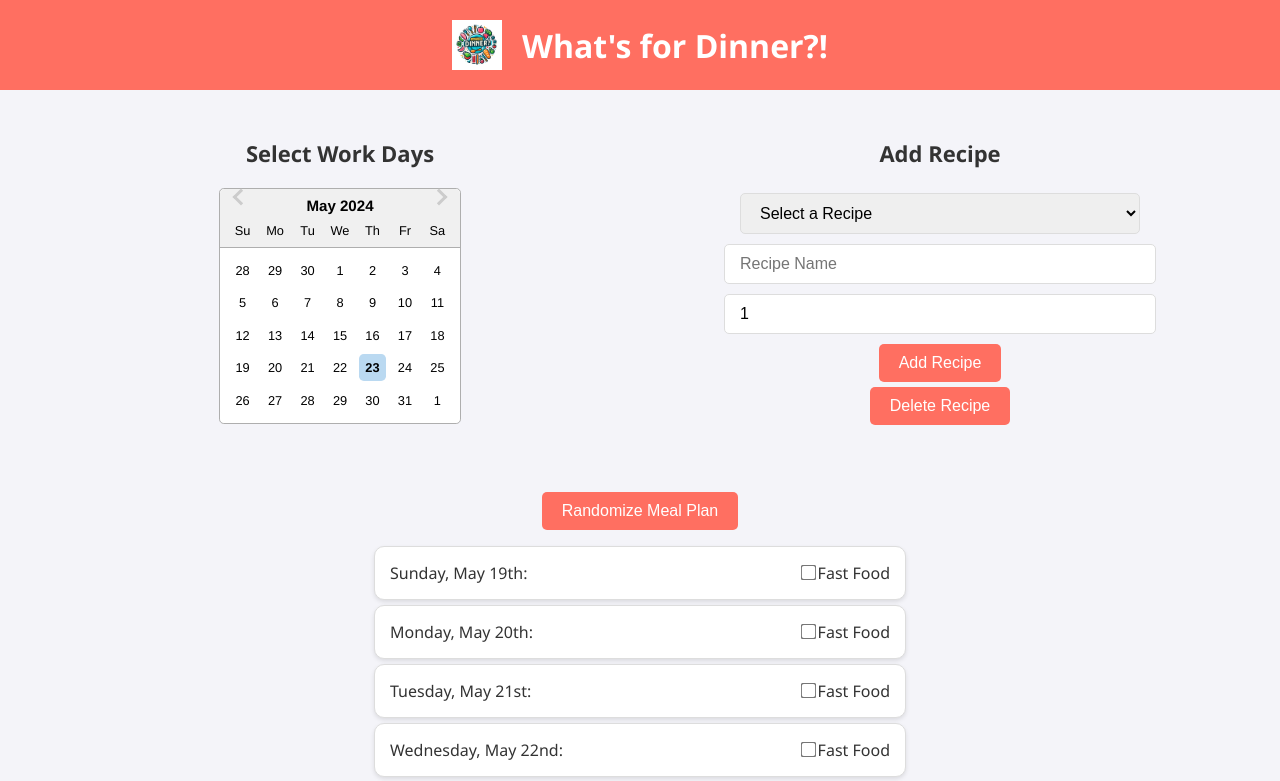
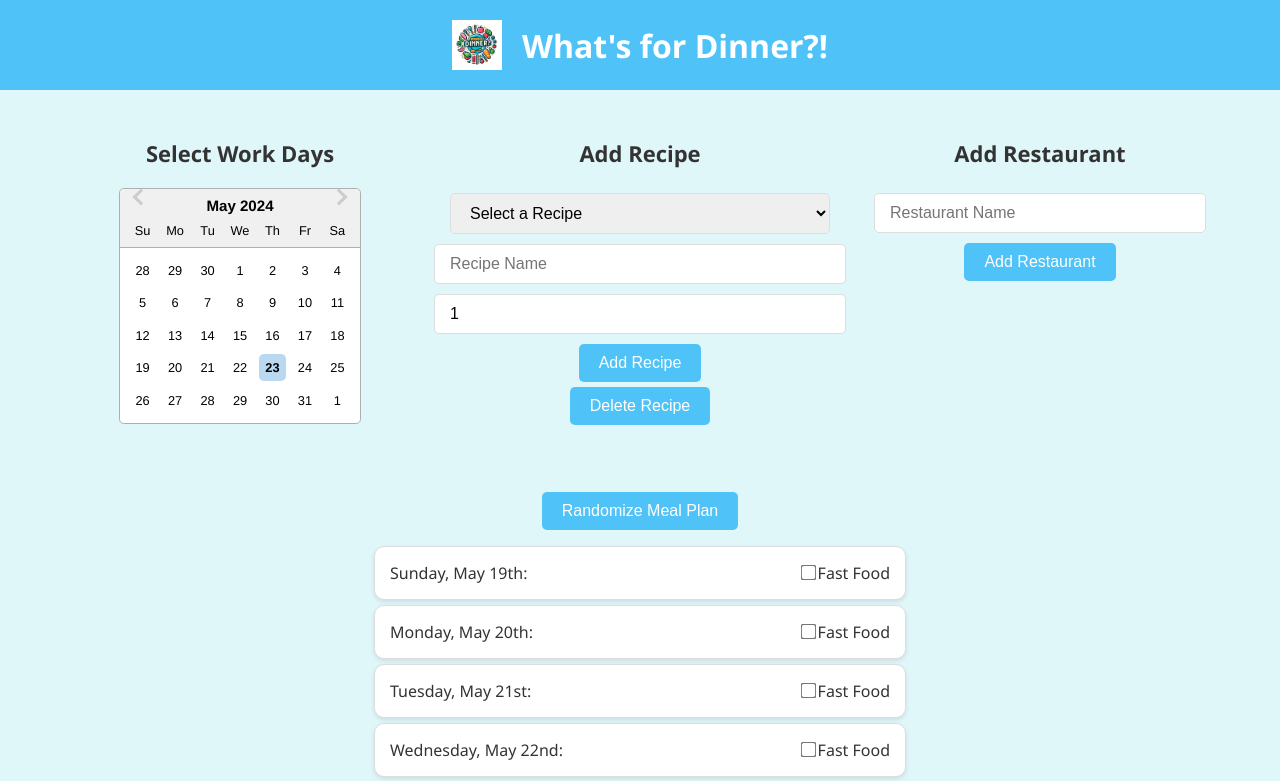
Before and after one commit to clund6325/whatisfordinner, a React (Create React App) app: page / in a window 1280 px wide. Shown: the top 781 px of the page. Built offline with nearby package versions, Linux system fonts and the light colour scheme.

Commit message:
added functionality so users could add new restaurants from the ui

```diff
--- a/src/App.css
+++ b/src/App.css
@@ -1,6 +1,6 @@
 body {
   font-family: 'Segoe UI', Tahoma, Geneva, Verdana, sans-serif;
-  background-color: #f4f4f9;
+  background-color: #e0f7fa;
   margin: 0;
   padding: 0;
 }
@@ -11,7 +11,7 @@ body {
 }
 
 .App-header {
-  background-color: #ff6f61;
+  background-color: #4fc3f7;
   padding: 20px;
   color: white;
   display: flex;
@@ -80,7 +80,7 @@ h2 {
 .RecipeForm button {
   margin-top: 5px;
   padding: 10px 20px;
-  background-color: #ff6f61;
+  background-color: #4fc3f7;
   color: white;
   border: none;
   border-radius: 5px;
@@ -89,13 +89,48 @@ h2 {
 }
 
 .RecipeForm button:hover {
-  background-color: #e65c55;
+  background-color: #42a5f5;
+}
+
+.FastFoodForm{
+  margin-bottom: 30px;
+}
+
+.FastFoodForm form {
+  display: flex;
+  flex-direction: column;
+  align-items: center;
+}
+
+.FastFoodForm input, .FastFoodForm select {
+  margin: 5px 0;
+  padding: 10px 15px;
+  border: 1px solid #ddd;
+  border-radius: 5px;
+  width: 100%;
+  max-width: 300px;
+  font-size: 16px;
+}
+
+.FastFoodForm button {
+  margin-top: 5px;
+  padding: 10px 20px;
+  background-color: #4fc3f7;
+  color: white;
+  border: none;
+  border-radius: 5px;
+  cursor: pointer;
+  font-size: 16px;
+}
+
+.FastFoodForm button:hover {
+  background-color: #42a5f5;
 }
 
 button {
   margin-top: -10px;
   padding: 10px 20px;
-  background-color: #ff6f61;
+  background-color: #4fc3f7;
   color: white;
   border: none;
   border-radius: 5px;
@@ -104,7 +139,7 @@ button {
 }
 
 button:hover {
-  background-color: #e65c55;
+  background-color: #42a5f5;
 }
 
 ul {
--- /dev/null
+++ b/src/components/FastFoodForm.js
@@ -0,0 +1,30 @@
+import React, { useState } from 'react';
+
+const FastFoodForm = ({ addFastFoodOption}) => {
+    const [name, setName] = useState('');
+
+    const handleSubmit = (e) => {
+        e.preventDefault();
+        const newFastFood = { name, difficulty: 1 };
+        addFastFoodOption(newFastFood);
+        setName('');
+    };
+
+    return(
+        <div>
+            <h2>Add Restaurant</h2>
+            <form onSubmit={handleSubmit}>
+                <input
+                    type='text'
+                    placeholder='Restaurant Name'
+                    value={name}
+                    onChange={(e) => setName(e.target.value)}
+                    required
+                />
+                <button type='submit'>Add Restaurant</button>
+            </form>
+        </div>
+    );
+};
+
+export default FastFoodForm;
--- a/src/components/MealPlanner.js
+++ b/src/components/MealPlanner.js
@@ -1,5 +1,6 @@
 import React, { useEffect, useState } from 'react';
 import RecipeForm from './RecipeForm';
+import FastFoodForm from './FastFoodForm';
 import WorkCalendar from './WorkCalendar';
 import moment from 'moment';
 
@@ -8,8 +9,7 @@ const MealPlanner = () => {
     const [workDays, setWorkDays] = useState(Array(7).fill(false));
     const [meals, setMeals] = useState(Array(7).fill(''));
     const [fastFoodSelection, setFastFoodSelection] = useState(Array(7).fill(false));
-
-    const fastFoodOptions = [
+    const [fastFoodOptions, setFastFoodOptions] = useState([
         { name: 'McDonalds', difficulty: 1 },
         { name: 'Burger King', difficulty: 1 },
         { name: 'Wendys', difficulty: 1 },
@@ -24,9 +24,6 @@ const MealPlanner = () => {
         { name: 'Little Caesars', difficulty: 1 },
         { name: 'Chipotle', difficulty: 1 },
         { name: 'Panera Bread', difficulty: 1 },
-        { name: 'Starbucks', difficulty: 1 },
-        { name: 'Dunkin', difficulty: 1 },
-        { name: 'Krispy Kreme', difficulty: 1 },
         { name: 'Dairy Queen', difficulty: 1 },
         { name: 'Sonic', difficulty: 1 },
         { name: 'Arbys', difficulty: 1 },
@@ -36,7 +33,7 @@ const MealPlanner = () => {
         { name: 'Five Guys', difficulty: 1 },
         { name: 'Shake Shack', difficulty: 1 },
         { name: 'Panda Express', difficulty: 1 }
-    ];
+    ]);
 
     const addRecipe = (recipe) => {
         const updatedRecipes = [...recipes, recipe];
@@ -54,6 +51,12 @@ const MealPlanner = () => {
         const updatedRecipes = recipes.map(recipe => recipe.name === oldName ? {...recipe, name: newName, difficulty: newDifficulty} : recipe);
         setRecipes(updatedRecipes);
         localStorage.setItem('recipes', JSON.stringify(updatedRecipes));
+    };
+
+    const addFastFoodOption = (fastFood) => {
+        const updatedFastFoodOptions = [...fastFoodOptions, fastFood];
+        setFastFoodOptions(updatedFastFoodOptions);
+        localStorage.setItem('fastFoodOptions', JSON.stringify(updatedFastFoodOptions));
     };
 
     const toggleFastFood = (index) => {
@@ -113,6 +116,11 @@ const MealPlanner = () => {
         if (Array.isArray(savedRecipes)){
             setRecipes(savedRecipes);
         }
+
+        const savedFastFoodOptions = JSON.parse(localStorage.getItem('fastFoodOptions')) || [];
+        if (Array.isArray(savedFastFoodOptions) && savedFastFoodOptions.length > 0) {
+            setFastFoodOptions(savedFastFoodOptions);
+        }
     }, []);
 
     const weekDates = getWeekDates();
@@ -128,6 +136,11 @@ const MealPlanner = () => {
                 <div className='Content-column'>
                     <div className='RecipeForm'>
                         <RecipeForm addRecipe={addRecipe} deleteRecipe={deleteRecipe} editRecipe={editRecipe} recipes={recipes} />
+                    </div>
+                </div>
+                <div className='Content-column'>
+                    <div className='FastFoodForm'>
+                        <FastFoodForm addFastFoodOption={addFastFoodOption} />
                     </div>
                 </div>
             </div>
```
